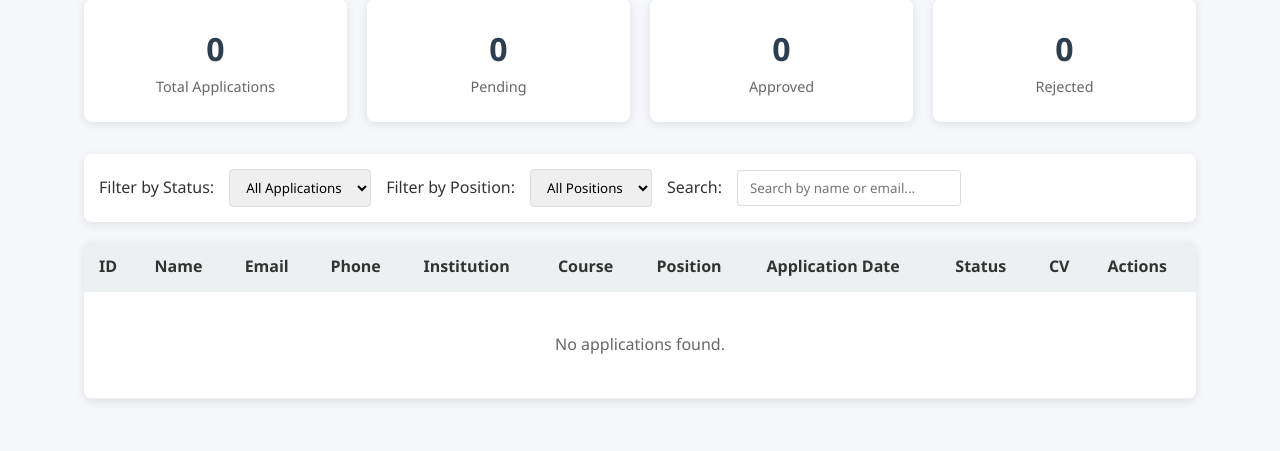
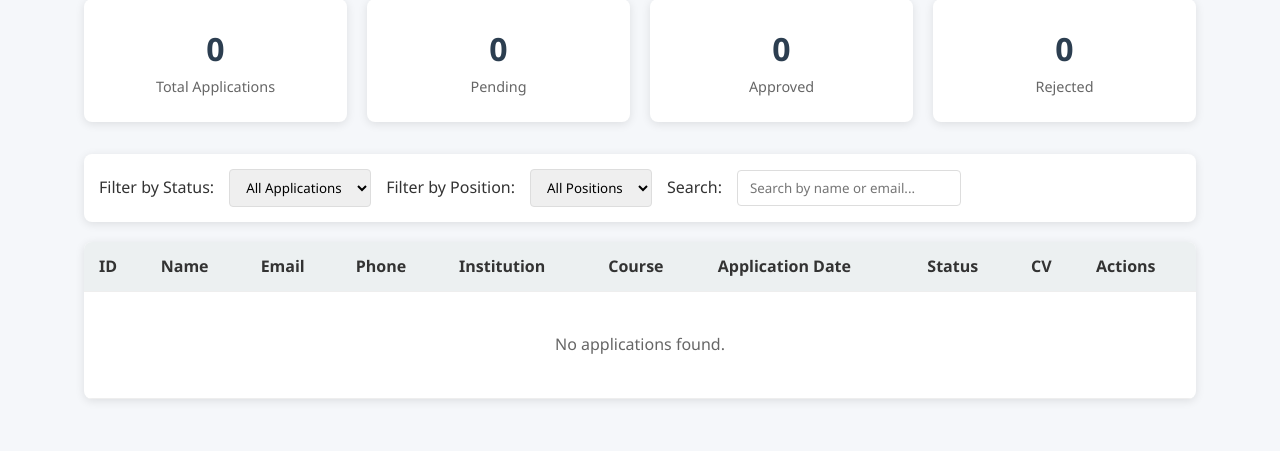
Before and after one commit to ICTMAXELO2025/Maxelobs-applications, a Flask app: page /admin/dashboard in a window 1280 px wide. Shown: the part 564-1015 px from the top of the page. Run offline with Flask 3, Linux system fonts and the light colour scheme; the visitor is signed in with stand-in values (Sample User, id 1); data that the repository does not hold is empty; some libraries are stand-ins or nearby versions.

Commit message:
Push workspace changes

```diff
--- a/templates/admin_dashboard.html
+++ b/templates/admin_dashboard.html
@@ -443,7 +443,7 @@
                         <th>Phone</th>
                         <th>Institution</th>
                         <th>Course</th>
-                        <th>Position</th>
+
                         <th>Application Date</th>
                         <th>Status</th>
                         <th>CV</th>
```
